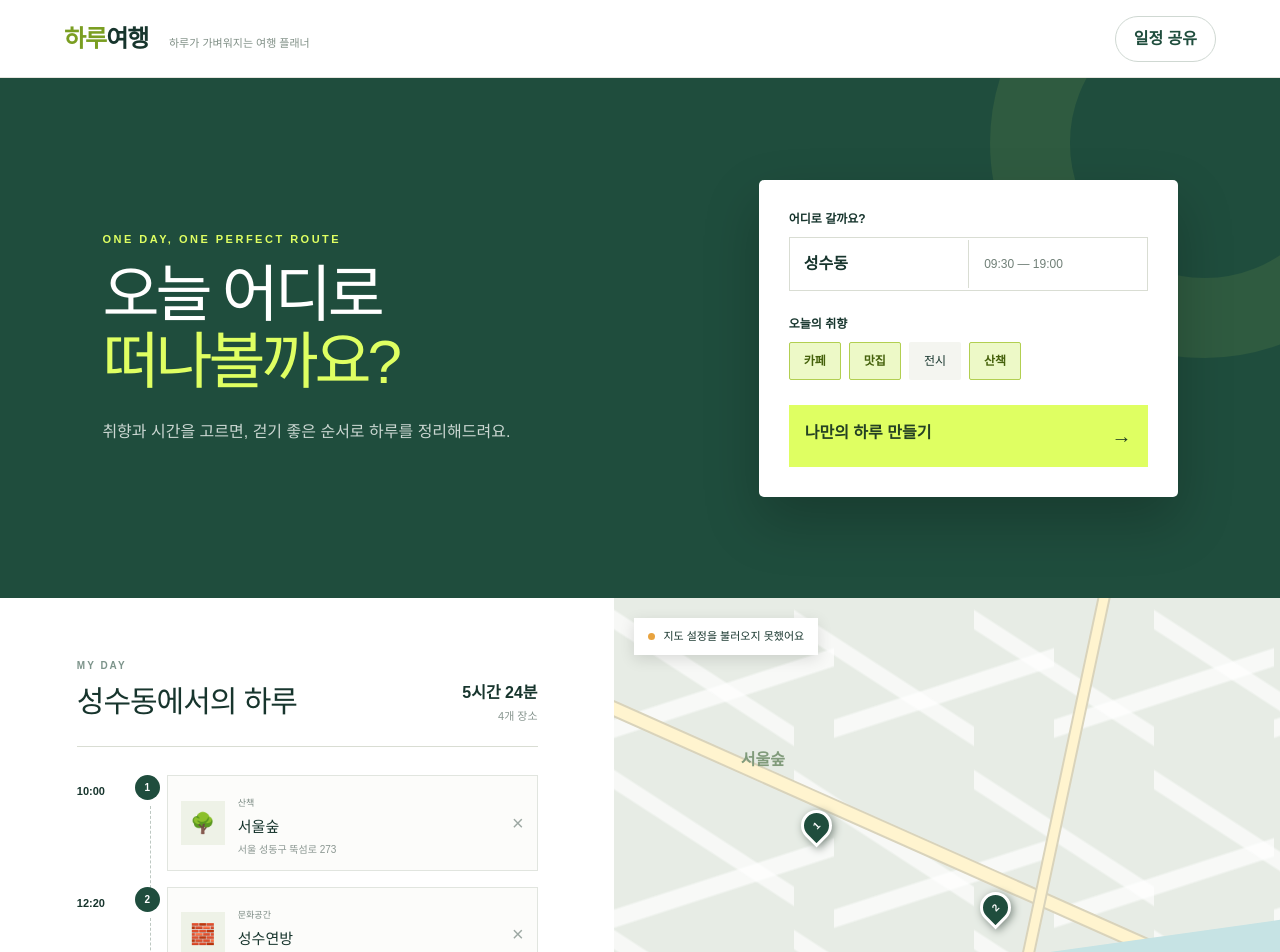
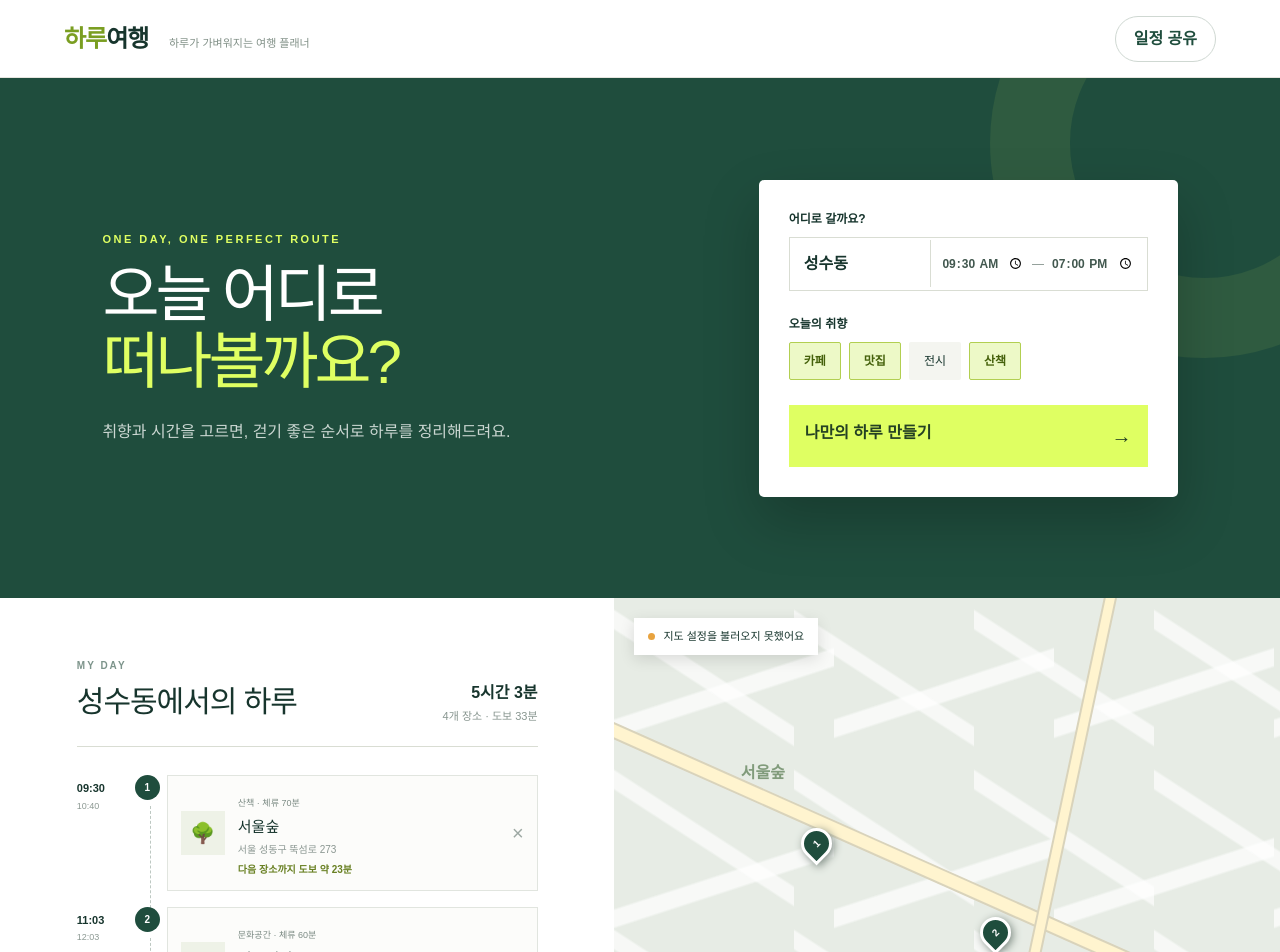
Before and after one commit to jkhc1807-source/HARU, a Next.js app: page / in a window 1280 px wide. Shown: the top 952 px of the page. Built offline with nearby package versions, Linux system fonts and the light colour scheme; no server answers.

Commit message:
Add time-aware itinerary and route visualization

```diff
--- a/app/page.tsx
+++ b/app/page.tsx
@@ -7,6 +7,7 @@ declare global {
 }
 
 type Spot = { id: string; name: string; category: string; address: string; x: number; y: number; stay: number; emoji: string };
+type ScheduleItem = { spot: Spot; start: string; end: string; travelToNext: number };
 
 const sampleSpots: Spot[] = [
   { id: "1", name: "서울숲", category: "산책", address: "서울 성동구 뚝섬로 273", x: 127.0374, y: 37.5444, stay: 70, emoji: "🌳" },
@@ -23,16 +24,41 @@ function distance(a: Spot, b: Spot) {
   return Math.sqrt(dx * dx + dy * dy);
 }
 
+function travelMinutes(a: Spot, b: Spot) {
+  return Math.max(5, Math.round((distance(a, b) / 4.5) * 60));
+}
+
+function timeToMinutes(value: string) {
+  const [hours, minutes] = value.split(":").map(Number);
+  return hours * 60 + minutes;
+}
+
+function formatTime(totalMinutes: number) {
+  const normalized = ((totalMinutes % 1440) + 1440) % 1440;
+  return `${String(Math.floor(normalized / 60)).padStart(2, "0")}:${String(normalized % 60).padStart(2, "0")}`;
+}
+
+function matchesPreference(spot: Spot, preference: string) {
+  const text = `${spot.category} ${spot.name}`;
+  if (preference === "맛집") return /음식점|맛집|식당|요리/.test(text);
+  if (preference === "전시") return /문화|전시|미술|박물관|공연/.test(text);
+  if (preference === "산책") return /공원|관광|산책|자연|명소/.test(text);
+  return text.includes(preference);
+}
+
 export default function Home() {
   const [city, setCity] = useState("성수동");
   const [query, setQuery] = useState("");
   const [selected, setSelected] = useState<string[]>(["카페", "맛집", "산책"]);
+  const [startTime, setStartTime] = useState("09:30");
+  const [endTime, setEndTime] = useState("19:00");
   const [spots, setSpots] = useState<Spot[]>(sampleSpots);
   const [plan, setPlan] = useState<Spot[]>(sampleSpots);
   const [notice, setNotice] = useState("샘플 일정으로 체험 중이에요");
   const [mapReady, setMapReady] = useState(false);
   const mapEl = useRef<HTMLDivElement>(null);
   const mapRef = useRef<any>(null);
+  const mapObjectsRef = useRef<any[]>([]);
 
   useEffect(() => {
     const saved = localStorage.getItem("haru-trip-plan");
@@ -63,21 +89,54 @@ export default function Home() {
   useEffect(() => {
     localStorage.setItem("haru-trip-plan", JSON.stringify(plan));
     if (!mapReady || !mapRef.current) return;
+    mapObjectsRef.current.forEach((object) => object.setMap(null));
+    mapObjectsRef.current = [];
     const bounds = new window.kakao.maps.LatLngBounds();
+    const path: any[] = [];
     plan.forEach((spot, index) => {
       const pos = new window.kakao.maps.LatLng(spot.y, spot.x);
       bounds.extend(pos);
-      const marker = new window.kakao.maps.Marker({ map: mapRef.current, position: pos, title: `${index + 1}. ${spot.name}` });
-      marker.setMap(mapRef.current);
+      path.push(pos);
+      const content = document.createElement("div");
+      content.className = "kakao-number-marker";
+      content.textContent = String(index + 1);
+      const marker = new window.kakao.maps.CustomOverlay({ map: mapRef.current, position: pos, content, yAnchor: 1.25 });
+      mapObjectsRef.current.push(marker);
+
+      if (index < plan.length - 1) {
+        const next = plan[index + 1];
+        const midpoint = new window.kakao.maps.LatLng((spot.y + next.y) / 2, (spot.x + next.x) / 2);
+        const label = document.createElement("div");
+        label.className = "travel-label";
+        label.textContent = `도보 약 ${travelMinutes(spot, next)}분`;
+        const overlay = new window.kakao.maps.CustomOverlay({ map: mapRef.current, position: midpoint, content: label, yAnchor: 0.5 });
+        mapObjectsRef.current.push(overlay);
+      }
     });
+    if (path.length > 1) {
+      const polyline = new window.kakao.maps.Polyline({ map: mapRef.current, path, strokeWeight: 5, strokeColor: "#6e8e20", strokeOpacity: 0.9, strokeStyle: "solid" });
+      mapObjectsRef.current.push(polyline);
+    }
     if (plan.length) mapRef.current.setBounds(bounds);
   }, [plan, mapReady]);
 
-  const total = useMemo(() => plan.reduce((sum, s) => sum + s.stay, 0) + Math.max(0, plan.length - 1) * 18, [plan]);
+  const schedule = useMemo<ScheduleItem[]>(() => {
+    let cursor = timeToMinutes(startTime);
+    return plan.map((spot, index) => {
+      const start = cursor;
+      const end = start + spot.stay;
+      const travelToNext = index < plan.length - 1 ? travelMinutes(spot, plan[index + 1]) : 0;
+      cursor = end + travelToNext;
+      return { spot, start: formatTime(start), end: formatTime(end), travelToNext };
+    });
+  }, [plan, startTime]);
+
+  const total = useMemo(() => plan.reduce((sum, spot) => sum + spot.stay, 0) + schedule.reduce((sum, item) => sum + item.travelToNext, 0), [plan, schedule]);
+  const totalTravel = useMemo(() => schedule.reduce((sum, item) => sum + item.travelToNext, 0), [schedule]);
 
   function searchPlaces(e: React.FormEvent) {
     e.preventDefault();
-    const term = query.trim() || city;
+    const term = `${city} ${query.trim()}`.trim();
     if (mapReady && window.kakao?.maps?.services) {
       const ps = new window.kakao.maps.services.Places();
       ps.keywordSearch(term, (data: any[], status: string) => {
@@ -95,18 +154,24 @@ export default function Home() {
   }
 
   function generatePlan() {
-    const pool = spots.filter(s => selected.some(c => s.category.includes(c)) || spots === sampleSpots);
+    if (timeToMinutes(endTime) <= timeToMinutes(startTime)) {
+      setNotice("종료 시간을 시작 시간보다 늦게 설정해주세요");
+      return;
+    }
+    const pool = spots.filter((spot) => selected.some((preference) => matchesPreference(spot, preference)) || spots === sampleSpots);
     const ordered: Spot[] = [];
     const rest = [...(pool.length ? pool : spots)];
-    while (rest.length && ordered.length < 4) {
-      if (!ordered.length) ordered.push(rest.shift()!);
-      else {
-        const last = ordered[ordered.length - 1];
-        rest.sort((a, b) => distance(last, a) - distance(last, b));
-        ordered.push(rest.shift()!);
-      }
+    const budget = timeToMinutes(endTime) - timeToMinutes(startTime);
+    let used = 0;
+    while (rest.length && ordered.length < 6) {
+      if (ordered.length) rest.sort((a, b) => distance(ordered[ordered.length - 1], a) - distance(ordered[ordered.length - 1], b));
+      const candidate = rest.shift()!;
+      const travel = ordered.length ? travelMinutes(ordered[ordered.length - 1], candidate) : 0;
+      if (used + travel + candidate.stay > budget) continue;
+      used += travel + candidate.stay;
+      ordered.push(candidate);
     }
-    setPlan(ordered); setNotice("가까운 장소끼리 묶어 하루 동선을 만들었어요");
+    setPlan(ordered); setNotice(`${formatTime(timeToMinutes(startTime))}부터 이용 시간 안에 맞춰 동선을 만들었어요`);
   }
 
   function addSpot(spot: Spot) {
@@ -124,7 +189,14 @@ export default function Home() {
         <div><p className="eyebrow">ONE DAY, ONE PERFECT ROUTE</p><h1>오늘 어디로<br/><em>떠나볼까요?</em></h1><p>취향과 시간을 고르면, 걷기 좋은 순서로 하루를 정리해드려요.</p></div>
         <div className="planner-card">
           <label>어디로 갈까요?</label>
-          <div className="location-row"><input value={city} onChange={e => setCity(e.target.value)} aria-label="여행 지역"/><span>09:30 — 19:00</span></div>
+          <div className="location-row">
+            <input value={city} onChange={e => setCity(e.target.value)} aria-label="여행 지역"/>
+            <div className="time-range">
+              <input type="time" value={startTime} onChange={e => setStartTime(e.target.value)} aria-label="시작 시간"/>
+              <span>—</span>
+              <input type="time" value={endTime} onChange={e => setEndTime(e.target.value)} aria-label="종료 시간"/>
+            </div>
+          </div>
           <label>오늘의 취향</label>
           <div className="chips">{categories.map(c => <button key={c} className={selected.includes(c) ? "active" : ""} onClick={() => setSelected(selected.includes(c) ? selected.filter(x => x !== c) : [...selected, c])}>{c}</button>)}</div>
           <button className="primary" onClick={generatePlan}>나만의 하루 만들기 <span>→</span></button>
@@ -133,12 +205,12 @@ export default function Home() {
 
       <section className="workspace">
         <div className="timeline-panel">
-          <div className="section-head"><div><p>MY DAY</p><h2>{city}에서의 하루</h2></div><div className="summary"><b>{Math.floor(total / 60)}시간 {total % 60}분</b><span>{plan.length}개 장소</span></div></div>
+          <div className="section-head"><div><p>MY DAY</p><h2>{city}에서의 하루</h2></div><div className="summary"><b>{Math.floor(total / 60)}시간 {total % 60}분</b><span>{plan.length}개 장소 · 도보 {totalTravel}분</span></div></div>
           <div className="timeline">
-            {plan.map((spot, i) => <article key={spot.id} className="stop">
-              <div className="time">{`${String(10 + Math.floor(i * 2)).padStart(2,"0")}:${i % 2 ? "20" : "00"}`}</div>
+            {schedule.map(({ spot, start, end, travelToNext }, i) => <article key={spot.id} className="stop">
+              <div className="time"><b>{start}</b><span>{end}</span></div>
               <div className="dot">{i + 1}</div>
-              <div className="stop-card"><span className="emoji">{spot.emoji}</span><div><small>{spot.category}</small><h3>{spot.name}</h3><p>{spot.address}</p></div><button aria-label={`${spot.name} 삭제`} onClick={() => setPlan(plan.filter(p => p.id !== spot.id))}>×</button></div>
+              <div className="stop-card"><span className="emoji">{spot.emoji}</span><div><small>{spot.category} · 체류 {spot.stay}분</small><h3>{spot.name}</h3><p>{spot.address}</p>{travelToNext > 0 && <p className="travel-meta">다음 장소까지 도보 약 {travelToNext}분</p>}</div><button aria-label={`${spot.name} 삭제`} onClick={() => setPlan(plan.filter(p => p.id !== spot.id))}>×</button></div>
             </article>)}
           </div>
         </div>
@@ -148,6 +220,7 @@ export default function Home() {
             {!mapReady && <><div className="road r1"/><div className="road r2"/><div className="river"/><div className="map-label">서울숲</div>{plan.map((s, i) => <div key={s.id} className={`pin p${i + 1}`}>{i + 1}</div>)}</>}
           </div>
           <div className="map-status"><span className={mapReady ? "connected" : ""}/>{notice}</div>
+          {mapReady && <div className="route-legend">● 방문 순서 &nbsp; ━ 예상 이동 동선</div>}
         </div>
       </section>
 
```
Also changed, not shown: app/globals.css, 3 other files (tests, documents, lock files or other folders).
